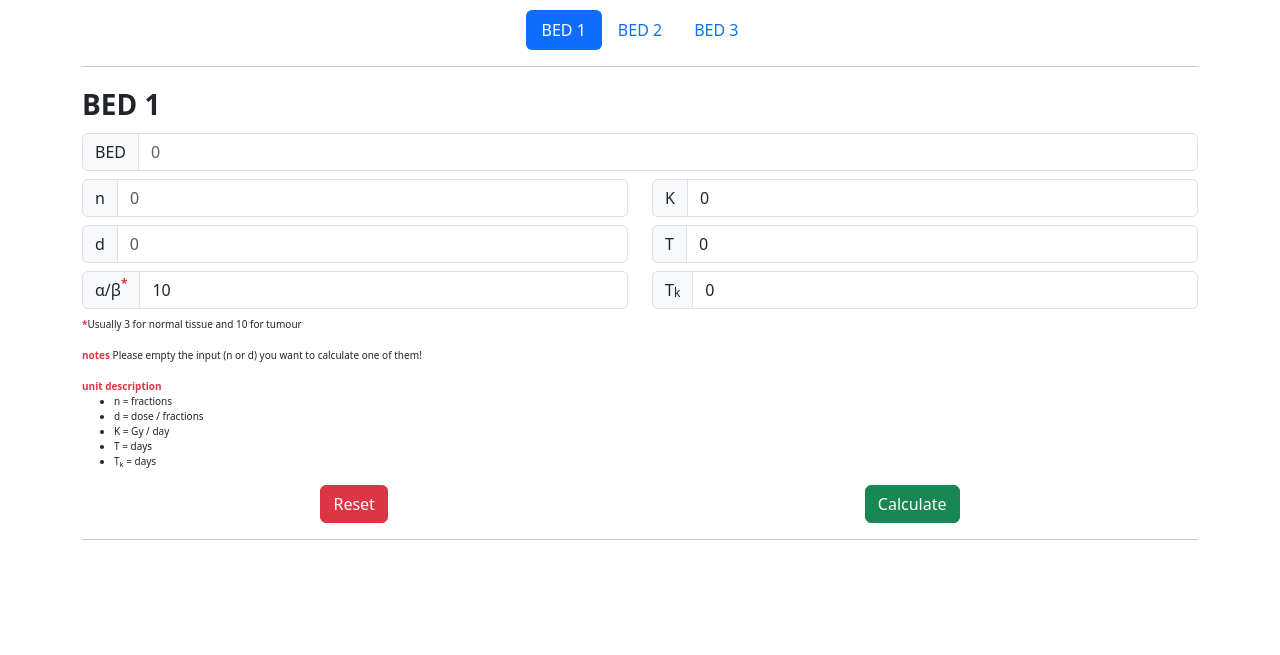
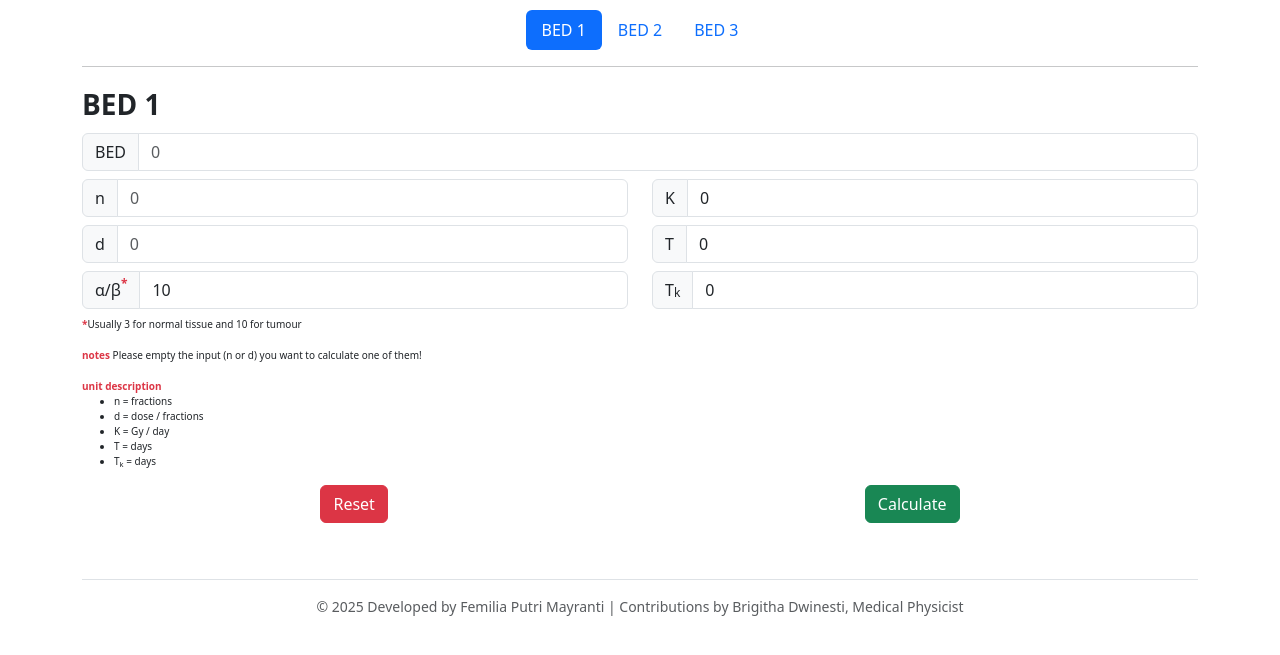
Before and after one commit to femiliapm/calculator-bed, a plain HTML site: page index.html in a window 1280 px wide. Shown: the part 63-718 px from the top of the page. Drawn offline with nearby package versions, Linux system fonts and the light colour scheme.

Commit message:
added footer

```diff
--- a/index.html
+++ b/index.html
@@ -132,8 +132,6 @@
           <button class="btn btn-success" id="calc-1" data-id="1">Calculate</button>
         </div>
 
-        <hr>
-
         <!-- <div class="mt-2">
           <span class="fs-3">Result: <span class="fs-5">BED 1</span></span>
           <p>BED = <span>12090</span></p>
@@ -206,7 +204,6 @@
           <button class="btn btn-success" id="calc-2" data-id="2">Calculate</button>
         </div>
 
-        <hr>
       </div>
 
       <div class="tab-pane fade" id="pills-bed3" role="tabpanel" aria-labelledby="pills-bed3-tab" tabindex="0">
@@ -269,10 +266,23 @@
           <button class="btn btn-success" id="calc-3" data-id="3">Calculate</button>
         </div>
 
-        <hr>
       </div>
     </div>
   </section>
+
+  <div class="container">
+    <footer class="py-3 my-4">
+      <ul class="nav justify-content-center border-bottom pb-3 mb-3">
+        <!-- <li class="nav-item"><a href="#" class="nav-link px-2 text-body-secondary">Home</a></li>
+        <li class="nav-item"><a href="#" class="nav-link px-2 text-body-secondary">Features</a></li>
+        <li class="nav-item"><a href="#" class="nav-link px-2 text-body-secondary">Pricing</a></li>
+        <li class="nav-item"><a href="#" class="nav-link px-2 text-body-secondary">FAQs</a></li>
+        <li class="nav-item"><a href="#" class="nav-link px-2 text-body-secondary">About</a></li> -->
+      </ul>
+      <p class="text-center text-body-secondary small">© 2025 Developed by Femilia Putri Mayranti | Contributions by Brigitha Dwinesti, Medical Physicist</p>
+
+    </footer>
+  </div>
 
 </body>
 
```
